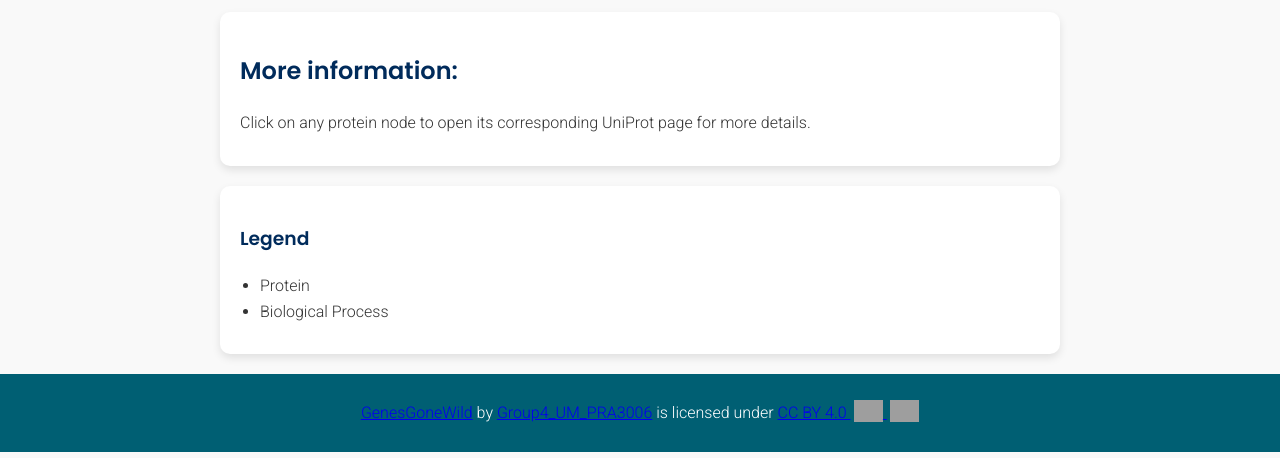
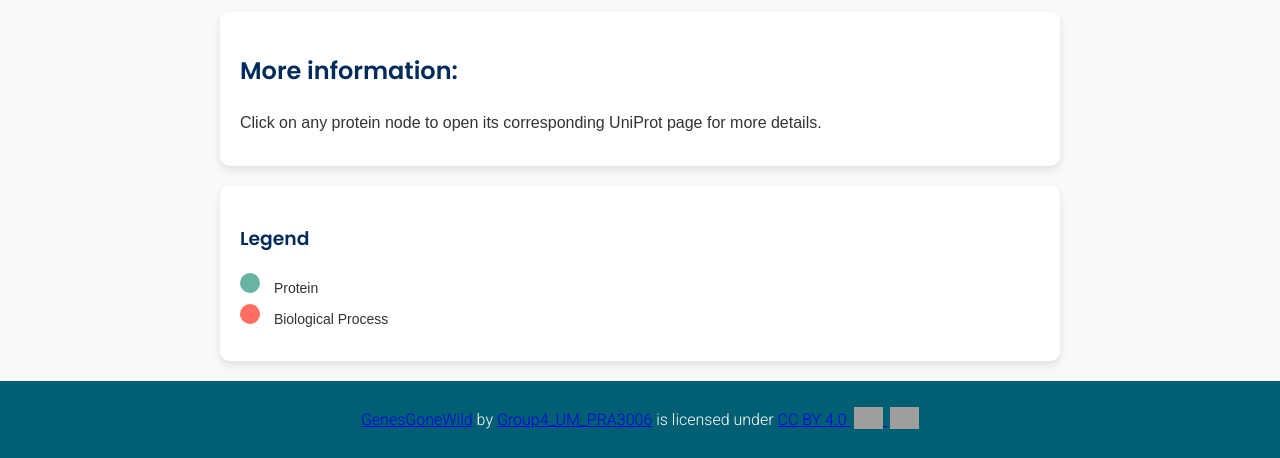
Before and after one commit to izevel/Group-4-Final-Product, a plain HTML site: page website/explore.html in a window 1280 px wide. Shown: the part 955-1413 px from the top of the page. Drawn offline with nearby package versions, Linux system fonts and the light colour scheme; no server answers; grey boxes are pictures that could not be loaded.

Commit message:
Update style.css

```diff
--- a/website/style.css
+++ b/website/style.css
@@ -175,3 +175,39 @@ footer {
     background-color: #001f3f;
     transform: translateY(1px);
 }
+
+
+.explanation-section {
+    font-family: Arial, sans-serif;
+}
+
+.legend-section {
+    font-family: Arial, sans-serif;
+}
+
+.legend-section ul {
+    list-style-type: none;
+    padding: 0;
+}
+
+.legend-section li {
+    font-size: 14px;
+    margin: 5px 0;
+}
+
+.protein-legend-color,
+.process-legend-color {
+    display: inline-block;
+    width: 20px;
+    height: 20px;
+    margin-right: 10px;
+    border-radius: 50%;
+}
+
+.protein-legend-color {
+    background-color: #69b3a2; /* Same color as protein nodes */
+}
+
+.process-legend-color {
+    background-color: #ff6f61; /* Same color as biological process nodes */
+}
```
